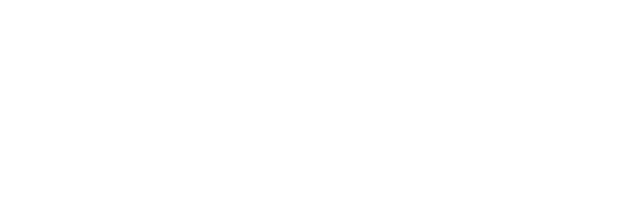
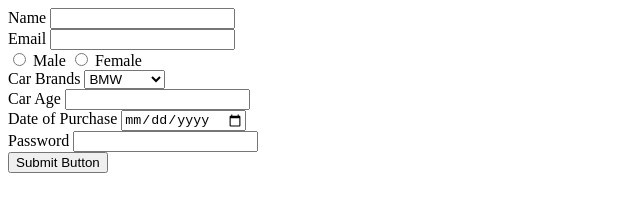
Before and after one commit to acciojob/car-insurance-form-sreya-01, a website: page main.html in a window 1280 px wide. Shown: the whole page, without its empty margins (0-640 px from the left). Drawn offline with Linux system fonts and the light colour scheme.

Commit message:
created a submission

```diff
--- a/main.html
+++ b/main.html
@@ -9,8 +9,30 @@
 <body>
 	<!-- the entire body must be written by student -->
     <script type="text/javascript" src="./script.js">
-</script>
-
+	</script>
+	<form method="post">
+		<label for="name">Name</label>
+		<input id="name" type="text" required="*"><br>
+		<label for="email">Email</label>
+		<input id="email" type="email" required="*"><br>
+		<input id="gender_m" type="radio" required="*">
+		<label for="gender_m">Male</label>
+		<input id="gender_f" type="radio" required="*">
+		<label for="gender_f">Female</label><br>
+		<label for="cars">Car Brands</label>
+		<select id="cars">
+			<option value="BMW">BMW</option>
+			<option value="Audi">Audi</option>
+			<option value="Mercedez">Mercedez</option>
+		</select><br>
+		<label for="carage">Car Age</label>
+		<input id="carage" type="number" required="*"><br>
+		<label for="dop">Date of Purchase</label>
+		<input id="dop" type="Date" required="*"><br>
+		<label for="password">Password</label>
+		<input id="password" type="password" required="*"><br>
+		<button type="submit" value="Submit">Submit Button</button>
+	</form>
 </body>
 
 </html>
```
